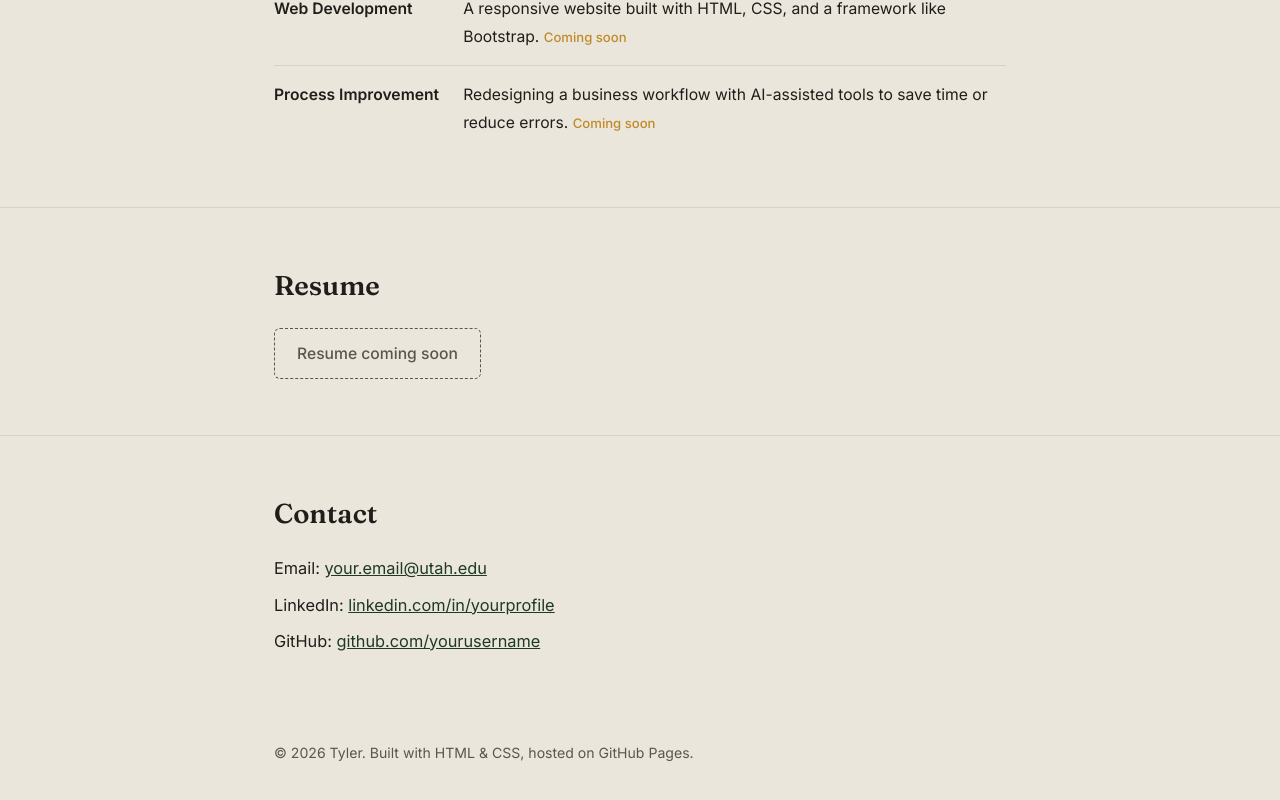
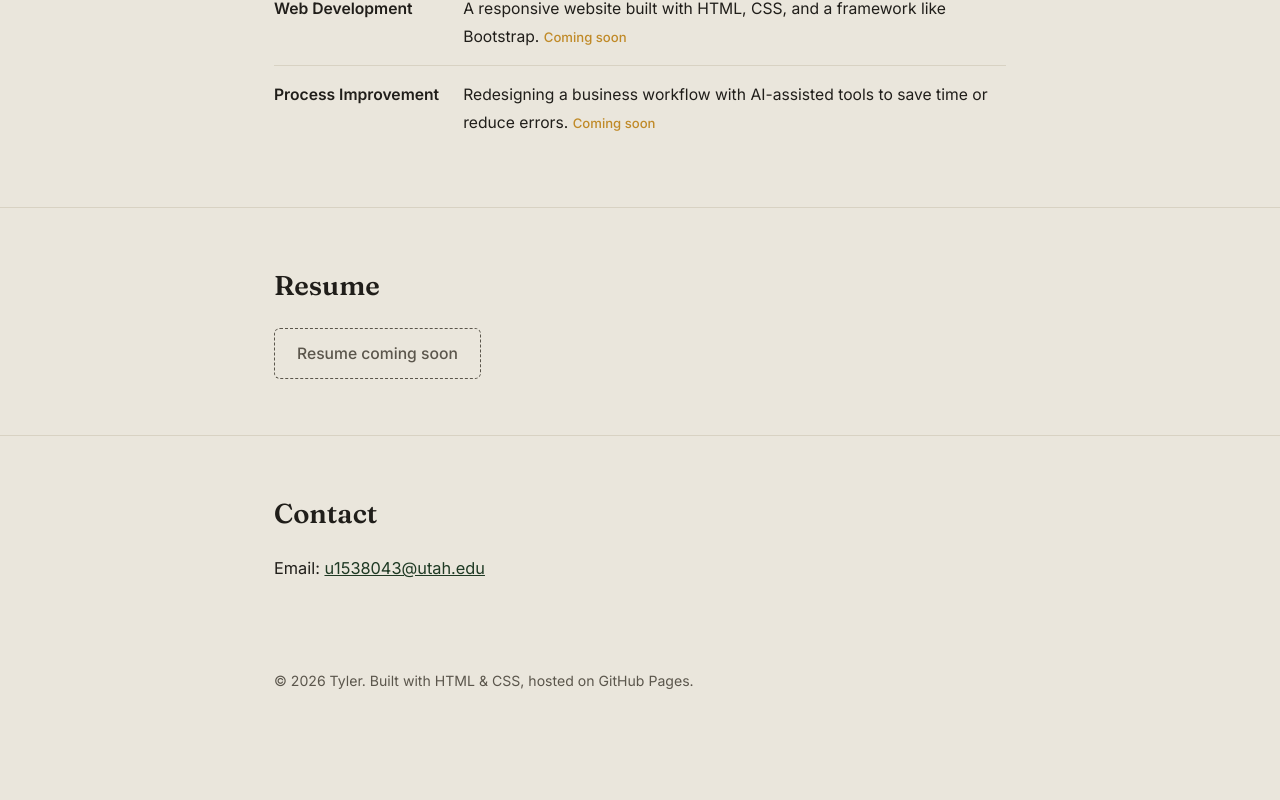
Before and after one commit to tylermason06-dotcom/tylermason.github.io, a plain HTML site: page index.html in a window 1280 px wide. Shown: the part 1364-2164 px from the top of the page. After the commit the page ends 2116 px from the top, so only its background shows below. Drawn offline with Linux system fonts and the light colour scheme.

Commit message:
index.html

```diff
--- a/index.html
+++ b/index.html
@@ -235,7 +235,7 @@
 
 <header class="hero" id="top">
   <div class="wrap">
-    <p class="name" style="margin-bottom:0;">Tyler [Last Name]</p>
+    <p class="name" style="margin-bottom:0;">Tyler Mason</p>
     <p class="title">Marketing Student</p>
     <p class="school">University of Utah</p>
   </div>
@@ -330,10 +330,7 @@
   <div class="wrap">
     <h2>Contact</h2>
     <ul class="contact-list">
-      <li>Email: <a href="mailto:your.email@utah.edu">your.email@utah.edu</a></li>
-      <li>LinkedIn: <a href="https://linkedin.com/in/yourprofile" target="_blank" rel="noopener">linkedin.com/in/yourprofile</a></li>
-      <li>GitHub: <a href="https://github.com/yourusername" target="_blank" rel="noopener">github.com/yourusername</a></li>
-    </ul>
+      <li>Email: <a href="mailto:your.u1538043@utah.edu">u1538043@utah.edu</a></li>
   </div>
 </section>
 
```
